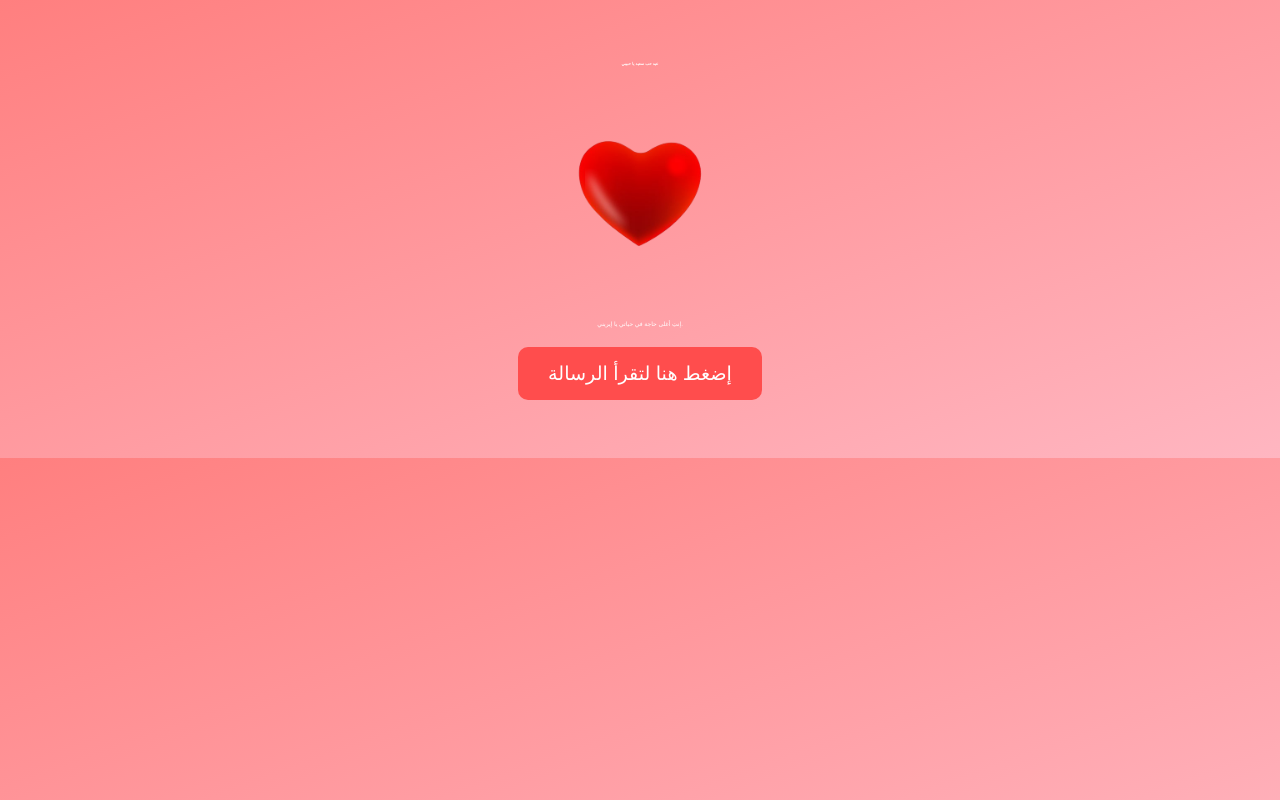
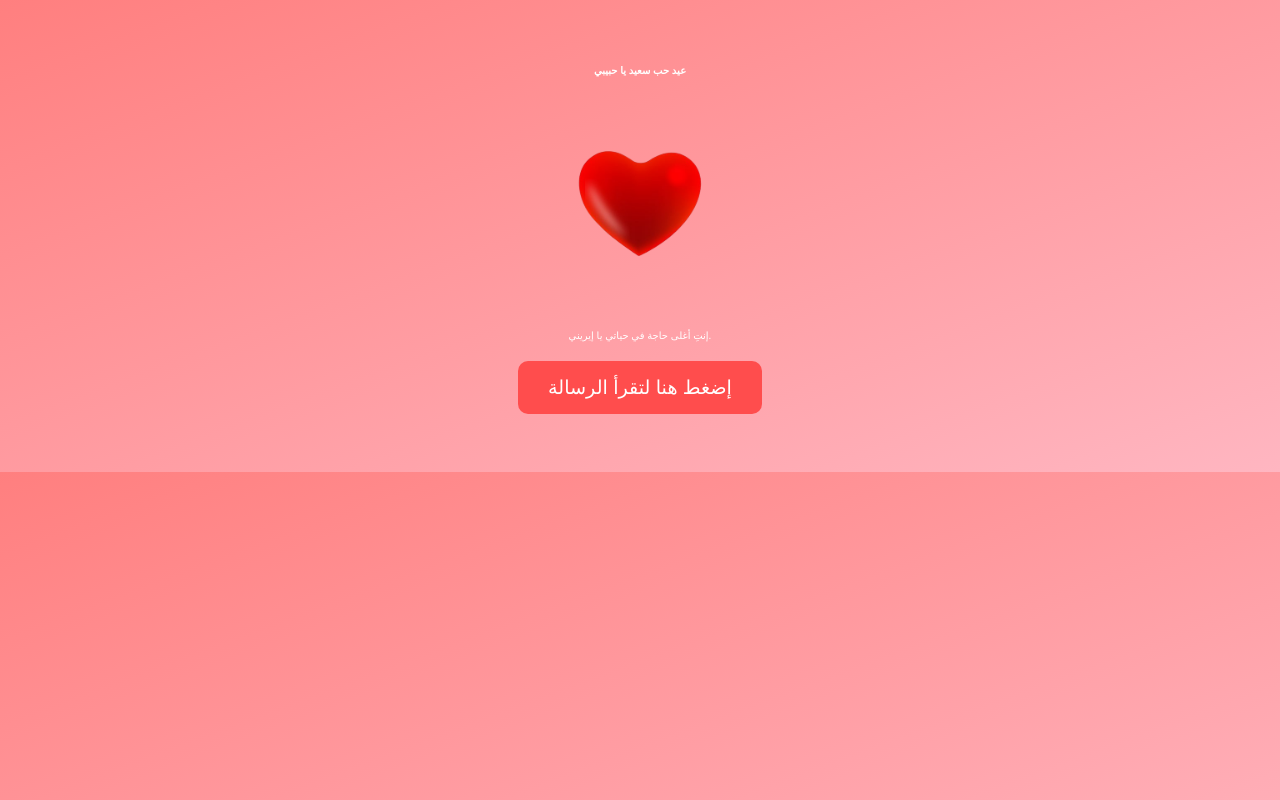
Before and after one commit to minabol3s/Valentine-s-Day, a plain HTML site: page index.html in a window 1280 px wide. Drawn offline with Linux system fonts and the light colour scheme.

Commit message:
Update index.html

```diff
--- a/index.html
+++ b/index.html
@@ -14,12 +14,12 @@
         }
 
         h1 {
-            font-size: 4px;
+            font-size: 10px;
             margin-bottom: 20px;
         }
 
         p {
-            font-size: 6px; /* تم تصغير الخط هنا */
+            font-size: 10px; /* تم تصغير الخط هنا */
             margin: 20px 0;
         }
 
```
